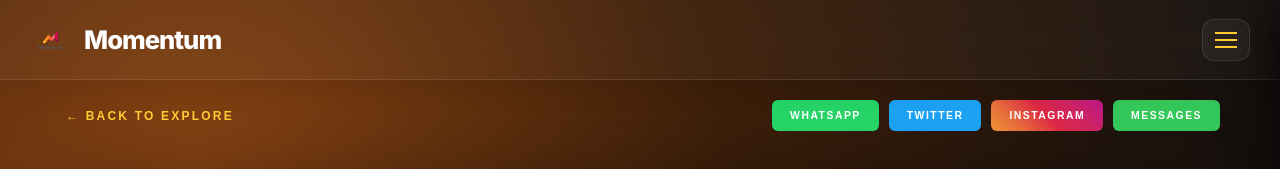
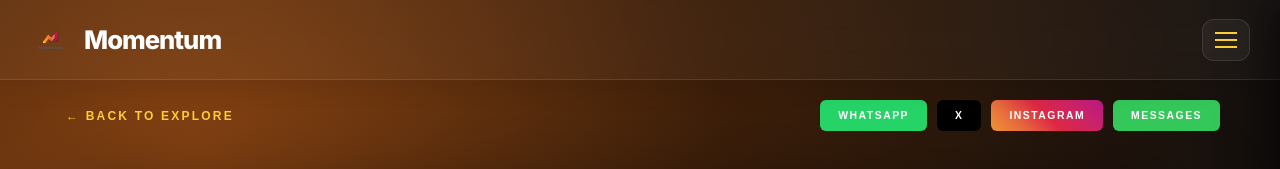
Before and after one commit to Charis55/Momentum-EMS, a React (Vite) app: page /event/1 in a window 1280 px wide. Shown: the top 169 px of the page. Built offline with nearby package versions, Linux system fonts and the light colour scheme; no server answers; the database is empty.

Commit message:
Update EventDetails.jsx

```diff
--- a/src/pages/EventDetails.jsx
+++ b/src/pages/EventDetails.jsx
@@ -136,7 +136,7 @@ export default function EventDetails() {
             <button onClick={() => nav(-1)} className="back-explore-btn">← BACK TO EXPLORE</button>
             <div className="social-share-group">
               <button onClick={shareWhatsApp} className="social-pill whatsapp-pill">WHATSAPP</button>
-              <button onClick={shareTwitter} className="social-pill twitter-pill">TWITTER</button>
+              <button onClick={shareTwitter} className="social-pill twitter-pill">X</button>
               <button onClick={shareInstagram} className="social-pill insta-pill">INSTAGRAM</button>
               <button onClick={shareMessages} className="social-pill msg-pill">MESSAGES</button>
             </div>
@@ -258,7 +258,7 @@ export default function EventDetails() {
         .social-share-group { display: flex; gap: 10px; flex-wrap: wrap; }
         .social-pill { padding: 10px 18px; border-radius: 6px; border: none; color: white; font-weight: 800; font-size: 0.65rem; letter-spacing: 1.5px; cursor: pointer; transition: 0.3s ease; }
         .whatsapp-pill { background: #25D366; }
-        .twitter-pill { background: #1DA1F2; }
+        .twitter-pill { background: #000000; }
         .insta-pill { background: linear-gradient(45deg, #f09433 0%,#e6683c 25%,#dc2743 50%,#cc2366 75%,#bc1888 100%); }
         .msg-pill { background: #34C759; }
         .event-main-card { background: #110f10; border-radius: 40px; padding: 70px; box-shadow: 0 0 100px rgba(139, 69, 19, 0.15), 0 20px 80px rgba(0,0,0,0.8); border: 1px solid rgba(255, 255, 255, 0.03); }
```
